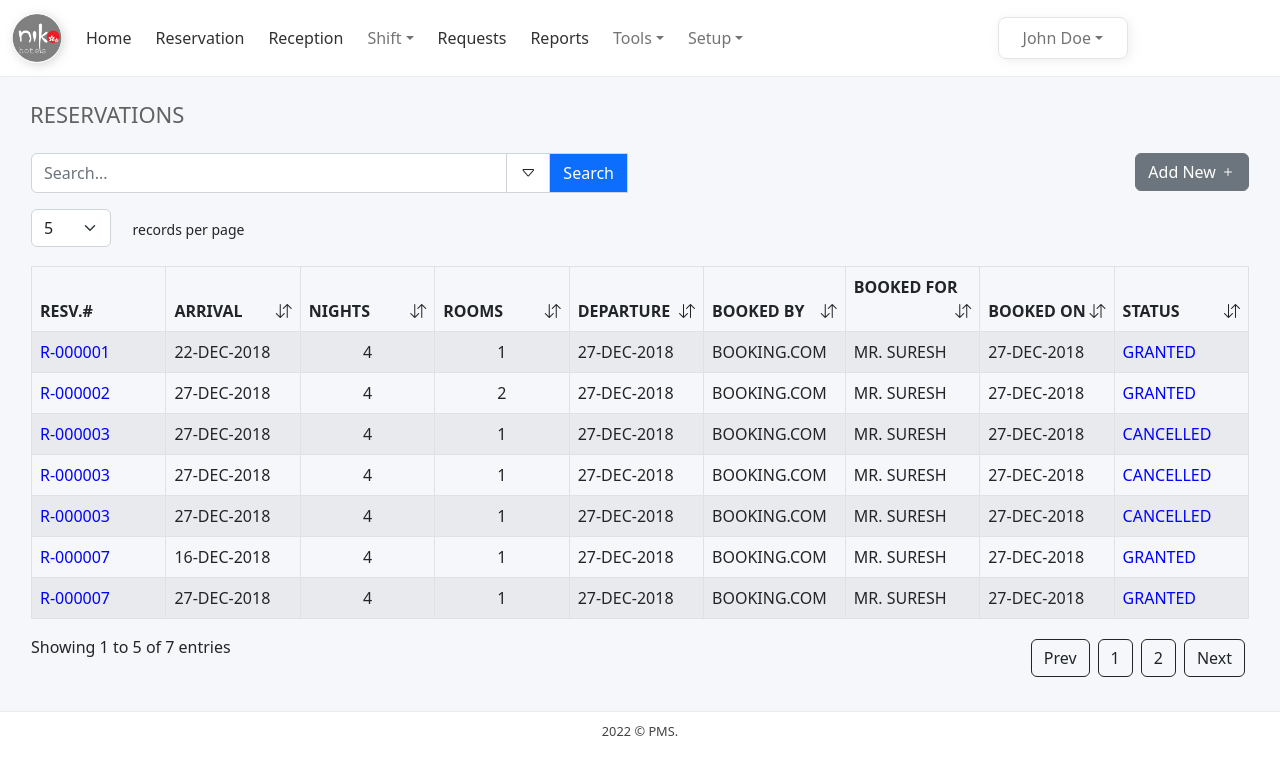
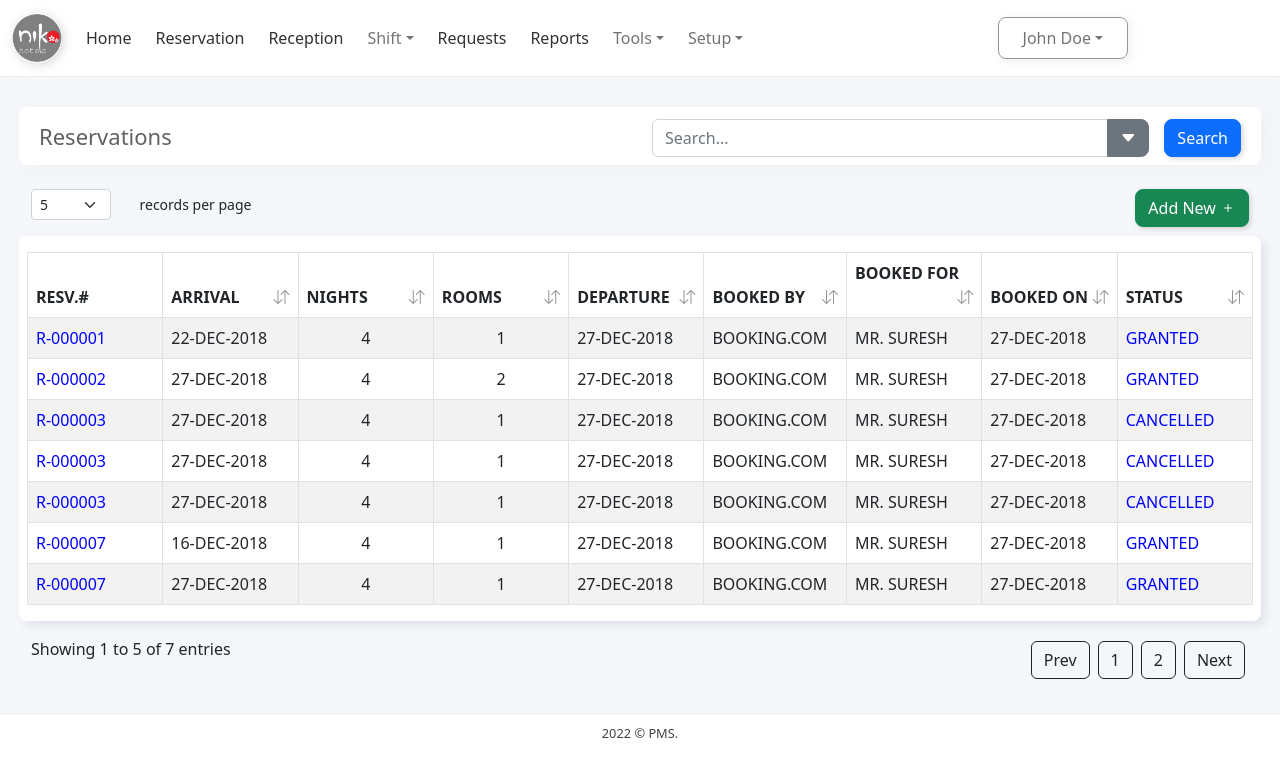
Before and after one commit to indocosmo-projects/PMS-Prototype, a React (Create React App) app: page / in a window 1280 px wide. Shown: the top 776 px of the page. Built offline with nearby package versions, Linux system fonts and the light colour scheme.

Commit message:
reservations edits

```diff
--- a/src/component/Common/Navigation.css
+++ b/src/component/Common/Navigation.css
@@ -7,6 +7,7 @@
 
 .container{
     margin: 0;
+    z-index: 999999;
 }
 
 .grey{
--- a/src/component/Reservation/Reservation.css
+++ b/src/component/Reservation/Reservation.css
@@ -1,3 +1,10 @@
+:root {
+  --grey: #6b6b6b;
+  --light-grey: #949494;
+  --white: #ffffff;
+}
+
+
 .inputfieldpadding{
   padding : 5px;
   text-align : left;
@@ -9,19 +16,75 @@
   font-size: 14px;
 }
 
-.thstyle{
-  /*  width: 125px; */
+
+.btn-primary{
+  border-radius: .5em;
+  box-shadow: 2px 2px 5px rgba(127, 127, 127, 0.297);
+}
+.btn-success{
+  border-radius: .5em;
+  box-shadow: 2px 2px 5px rgba(127, 127, 127, 0.297);
+}
+
+.sort-btn{
+  color: var(--light-grey);
 }
 
 
-.br{
-  border-radius : 0px;
+.search-opt-btn{
+  border-radius: 0em .5em .5em 0em;
 }
 
+/* .select-no-records{
+margin-bottom: 1em;
+padding-left: 1em;
+} */
+
 .right{
-  float : 'right' ;
+  float : right;
 }
 
-.textcolor{
+/* .textcolor{
   color: blue;
+} */
+
+
+.reservation_table{
+  background-color: rgb(255, 255, 255);
+  border-radius:.5em;
+  padding:0 .5em;
+  padding-top: 1em !important;
+  display: block;
+  overflow-x: auto;
+  white-space: nowrap;
+  box-shadow: 5px 5px 10px rgba(98, 108, 126, 0.134);
 }
+
+.search-area-bg{
+  background-color: rgb(255, 255, 255);
+  border-radius:.5em;
+  box-shadow: 5px 5px 20px rgba(124, 130, 138, 0.053);
+  padding: .5em;
+}
+
+.table-bordered>:not(caption)>* {
+  border-width: .5px 0 !important;
+}
+.table-bordered>:not(caption)>*>* {
+  border-width: 0 .5px !important;
+}
+
+::-webkit-scrollbar {
+  height: 5px;
+}
+
+/* Track */
+::-webkit-scrollbar-track {
+  border-radius: 4px;
+}
+
+/* Handle */
+::-webkit-scrollbar-thumb {
+  background: rgb(67, 67, 67);
+  border-radius: 10px;
+}
--- a/src/component/Reservation/Reservation.js
+++ b/src/component/Reservation/Reservation.js
@@ -1,4 +1,5 @@
 import React from 'react';
+import Form from 'react-bootstrap/Form';
 import '../../style.css';
 import './Reservation.css';
 
@@ -7,9 +8,9 @@ class Reservation extends React.Component {
     state = {
 
         details :
-        [{id: 1, rese:'R-000001',arrival :'22-DEC-2018',nights:'4',rooms:'1',departure:'27-DEC-2018', bookedby:'BOOKING.COM',bookedfor:'MR. SURESH', bookedon:'27-DEC-2018',	status:'GRANTED'},
+        [{id: 1, rese:'R-000001',arrival :'22-DEC-2018',nights:'4',rooms:'1',departure:'27-DEC-2018', bookedby:'BOOKING.COM',bookedfor:'MR. SURESH', bookedon:'27-DEC-2018',status:'GRANTED'},
         {id: 2, rese:'R-000002',arrival :'27-DEC-2018',nights:'4',rooms:'2',departure:'27-DEC-2018', bookedby:'BOOKING.COM',bookedfor:'MR. SURESH', bookedon:'27-DEC-2018',	status:'GRANTED'},
-        {id: 3, rese:' R-000003',arrival :'27-DEC-2018',nights:'4',rooms:'1',departure:'27-DEC-2018', bookedby:'BOOKING.COM',bookedfor:'MR. SURESH', bookedon:'27-DEC-2018',	status:'CANCELLED'},
+        {id: 3, rese:' R-000003',arrival :'27-DEC-2018',nights:'4',rooms:'1',departure:'27-DEC-2018', bookedby:'BOOKING.COM',bookedfor:'MR. SURESH', bookedon:'27-DEC-2018',status:'CANCELLED'},
         {id: 4, rese:'R-000003',arrival :'27-DEC-2018',nights:'4',rooms:'1',departure:'27-DEC-2018', bookedby:'BOOKING.COM',bookedfor:'MR. SURESH', bookedon:'27-DEC-2018',	status:'CANCELLED'},
         {id: 5, rese:'R-000003',arrival :'27-DEC-2018',nights:'4',rooms:'1',departure:'27-DEC-2018', bookedby:'BOOKING.COM',bookedfor:'MR. SURESH', bookedon:'27-DEC-2018',	status:'CANCELLED'},
         {id: 6, rese:'R-000007',arrival :'16-DEC-2018',nights:'4',rooms:'1',departure:'27-DEC-2018', bookedby:'BOOKING.COM',bookedfor:'MR. SURESH', bookedon:'27-DEC-2018',	status:'GRANTED'},
@@ -99,20 +100,24 @@ class Reservation extends React.Component {
             <div className="section ">
                 <div className="container-fluid ">
                     {/* ----- Heading ------ */}
-                    <div>
-                        <h5 className="header"> RESERVATIONS </h5>
-                    </div>
+                    {/* <div>
+                    </div> */}
 
-                    <div className="p-3 ">
-                    <div className="row ">
-                        <div className="col-sm-6  ">
-                            <div className="input-group mb-3 ">
+                    <div className="row search-area-bg">
+
+                    <div className="col-sm-6">
+                        <h5 className="header mt-2"> Reservations </h5>
+                       </div>
+
+
+                        <div className="col-sm-6">
+                            <div className="input-group mt-1">
                                 <input type="text" className="form-control" placeholder="Search..." />
-                                <div className="input-group-append p-0 bg-white ">
-                                    <span className="input-group-text p-0 bg-white br" ><button className="btn"  onClick={this.count}  ><i className="bi bi-caret-down"></i></button></span>
+                                <div className="input-group-append p-0">
+                                    <button className="btn btn-secondary search-opt-btn"  onClick={this.count}  ><i className="bi bi-caret-down-fill"></i></button>
                                 </div>
                                 <div className="input-group-append p-0">
-                                    <span className="input-group-text p-0 br"><button className="btn btn-primary br" title="Search" >Search</button></span>
+                                    <button className="btn btn-primary ms-3" title="Search" >Search</button>
                                 </div>
                             </div>
                             <div className="parentdpdown">
@@ -122,48 +127,52 @@ class Reservation extends React.Component {
                             </div>
                         </div>
 
-                        <div className="col-sm-6">
-                            <div className="mb-3 ">
-                                <a href="/newreservation"><button className="btn btn-secondary" title="New Reservation" style={{float : 'right'}}>Add New <i className="bi bi-plus"></i></button></a>
-                            </div>
-                        </div>
+
                     </div>
 
-                    <div className="mb-0">
-                        <div className="row">
-                            <div className="col-sm-1">
-                                <div className="inputfieldpadding p-0">
-                                    <select className=" form-select" title="select" name="rec" id="rec" onChange={(e) => this.setState({recordno : e.target.value}) }>
+                        <div className="row mt-4">
+                            <div className="col-md-2 col-lg-1 col-3">
+                                    {/* <select className=" form-select" title="select" name="rec" id="rec" onChange={(e) => this.setState({recordno : e.target.value}) }>
                                         <option defaultValue="5">5</option>
                                         <option defaultValue="15">15</option>
                                         <option defaultValue="20">20</option>
                                         <option defaultValue="21">All</option>
-                                    </select>
-                                </div>
-                            </div>
-                            <div className="col-sm-10 inputfieldpadding">
-                                <p className="text-left">records per page</p>
+                                    </select> */}
+                                       <Form.Select size='sm' aria-label="No of Records" name="rec" id="rec" onChange={(e) => this.setState({recordno : e.target.value})}>
+                                            <option value="1">5</option>
+                                            <option value="2">10</option>
+                                            <option value="3">15</option>
+                                            <option value="3">All</option>
+                                        </Form.Select>
 
                             </div>
+                            <div className="col-md-6 col-5 col-lg-7 d-flex justify-content-start">
+                                <p className="text-left">records per page</p>
+                            </div>
+
+                            <div className="col-sm-4 col-4 col-lg-4">
+                            <div className="mb-3 ">
+                                <a href="/newreservation"><button className="btn btn-success"  title="New Reservation" style={{float : 'right'}}>Add New <i className="bi bi-plus"></i></button></a>
+                            </div>
                         </div>
-                    </div>
+                        </div>
 
 
 
                     <div className="row">
-                        <div className="col-sm-12 ">
+                        <div className="col-sm-12 reservation_table">
                             <table className="table table-striped table-bordered" >
                                 <thead >
                                     <tr>
                                         <th className="thstyle left">RESV.#</th>
-                                        <th className="thstyle left">ARRIVAL <i className="bi bi-arrow-down-up" style={{float : 'right'}}></i></th>
-                                        <th className="thstyle left">NIGHTS <i className="bi bi-arrow-down-up" style={{float : 'right'}}></i> </th>
-                                        <th className="thstyle left">ROOMS <i className="bi bi-arrow-down-up" style={{float : 'right'}}></i></th>
-                                        <th className="thstyle left">DEPARTURE <i className="bi bi-arrow-down-up" style={{float : 'right'}}></i></th>
-                                        <th className="thstyle left">BOOKED BY <i className="bi bi-arrow-down-up" style={{float : 'right'}}></i></th>
-                                        <th className="thstyle left">BOOKED FOR <i className="bi bi-arrow-down-up" style={{float : 'right'}}></i></th>
-                                        <th className="thstyle left">BOOKED ON <i className="bi bi-arrow-down-up" style={{float : 'right'}}></i></th>
-                                        <th className="thstyle left">STATUS <i className="bi bi-arrow-down-up" style={{float : 'right'}}></i></th>
+                                        <th className="thstyle left">ARRIVAL <i className="bi bi-arrow-down-up sort-btn" style={{float : 'right'}}></i></th>
+                                        <th className="thstyle left">NIGHTS <i className="bi bi-arrow-down-up sort-btn" style={{float : 'right'}}></i> </th>
+                                        <th className="thstyle left">ROOMS <i className="bi bi-arrow-down-up sort-btn" style={{float : 'right'}}></i></th>
+                                        <th className="thstyle left">DEPARTURE <i className="bi bi-arrow-down-up sort-btn" style={{float : 'right'}}></i></th>
+                                        <th className="thstyle left">BOOKED BY <i className="bi bi-arrow-down-up sort-btn" style={{float : 'right'}}></i></th>
+                                        <th className="thstyle left">BOOKED FOR <i className="bi bi-arrow-down-up sort-btn" style={{float : 'right'}}></i></th>
+                                        <th className="thstyle left">BOOKED ON <i className="bi bi-arrow-down-up sort-btn" style={{float : 'right'}}></i></th>
+                                        <th className="thstyle left">STATUS <i className="bi bi-arrow-down-up sort-btn" style={{float : 'right'}}></i></th>
                                     </tr>
                                 </thead>
 
@@ -174,7 +183,7 @@ class Reservation extends React.Component {
 
                     </div>
 
-                    <div className="row">
+                    <div className="row mt-3">
                         <div className="col-sm-3" style={{textAlign : 'left'}}>Showing 1 to {this.state.recordno} of {this.state.details.length} entries</div>
                         <div className="col-sm-6"></div>
                         <div className="col-sm-3" style={{textAlign : 'right'}}>
@@ -186,7 +195,6 @@ class Reservation extends React.Component {
                     </div>
 
 
-                    </div>
                 </div>
             </div>
         );
--- a/src/component/Reservation/Reservation_edited.css
+++ /dev/null
@@ -1,35 +0,0 @@
-/* .thstyle{
-   width: 125px;
-} */
-
-.reservation_table{
-  background-color: rgb(255, 255, 255);
-  border-radius:1em;
-  padding:0 .5em;
-  padding-top: 1em !important;
-  display: block;
-  overflow-x: auto;
-  white-space: nowrap;
-}
-
-.table-bordered>:not(caption)>* {
-  border-width: .5px 0 !important;
-}
-.table-bordered>:not(caption)>*>* {
-  border-width: 0 .5px !important;
-}
-
-::-webkit-scrollbar {
-  height: 5px;
-}
-
-/* Track */
-::-webkit-scrollbar-track {
-  border-radius: 4px;
-}
-
-/* Handle */
-::-webkit-scrollbar-thumb {
-  background: rgb(67, 67, 67);
-  border-radius: 10px;
-}
--- a/src/style.css
+++ b/src/style.css
@@ -14,19 +14,16 @@ body{
 .container-fluid{
     border-radius:  3px;
     /* background-color: white ; */
-    padding : 0px !important;
+    padding : 1em !important;
 }
 
 .header {
-    /* background-color: white ; */
-    padding : 10px;
+    /* padding : 10px; */
     font-size: 22px;
     color : rgb(97, 97, 97);
-    /* border-bottom : 1px solid lightgray; */
     text-align : left;
     opacity : 1;
-    padding-left: 15px ;
-    margin-bottom: 0px;
+    /* padding-left: 15px ; */
     font-weight: 500;
 }
 
@@ -36,20 +33,12 @@ body{
   }
 
 .dpdown{
-    position : absolute;
-    height: 260px;
-    width: 100%;
     background-color: white;
     border-radius : 5px;
-    top : 0px;
-    left: 0px;
-    z-index: 100;
-    opacity: 1;
     box-shadow: 0 4px 8px 0 rgba(0, 0, 0, 0.2), 0 6px 20px 0 rgba(0, 0, 0, 0.19);
-
   }
 
-.ddw{
+/* .ddw{
     height : 170px;
     width: 100%;
     z-index : 100;
@@ -58,7 +47,7 @@ body{
     left: 0px;
     opacity: 1;
     transition: 5s ease-in;
-}
+} */
 
 .left{
     text-align: left;
```
Also changed, not shown: src/component/Reservation/Reservation_edited.jsx (deleted, +0 -82 lines).
